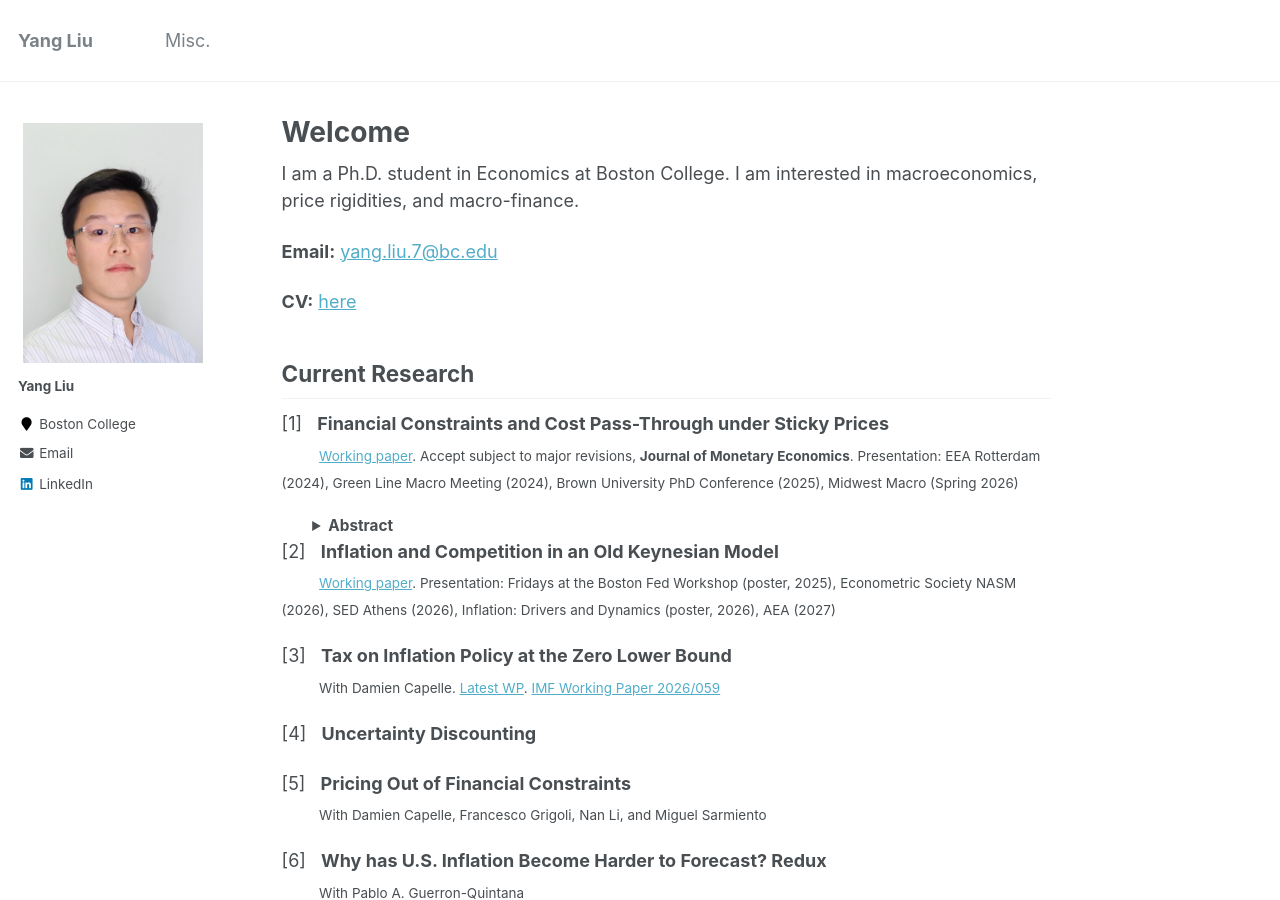
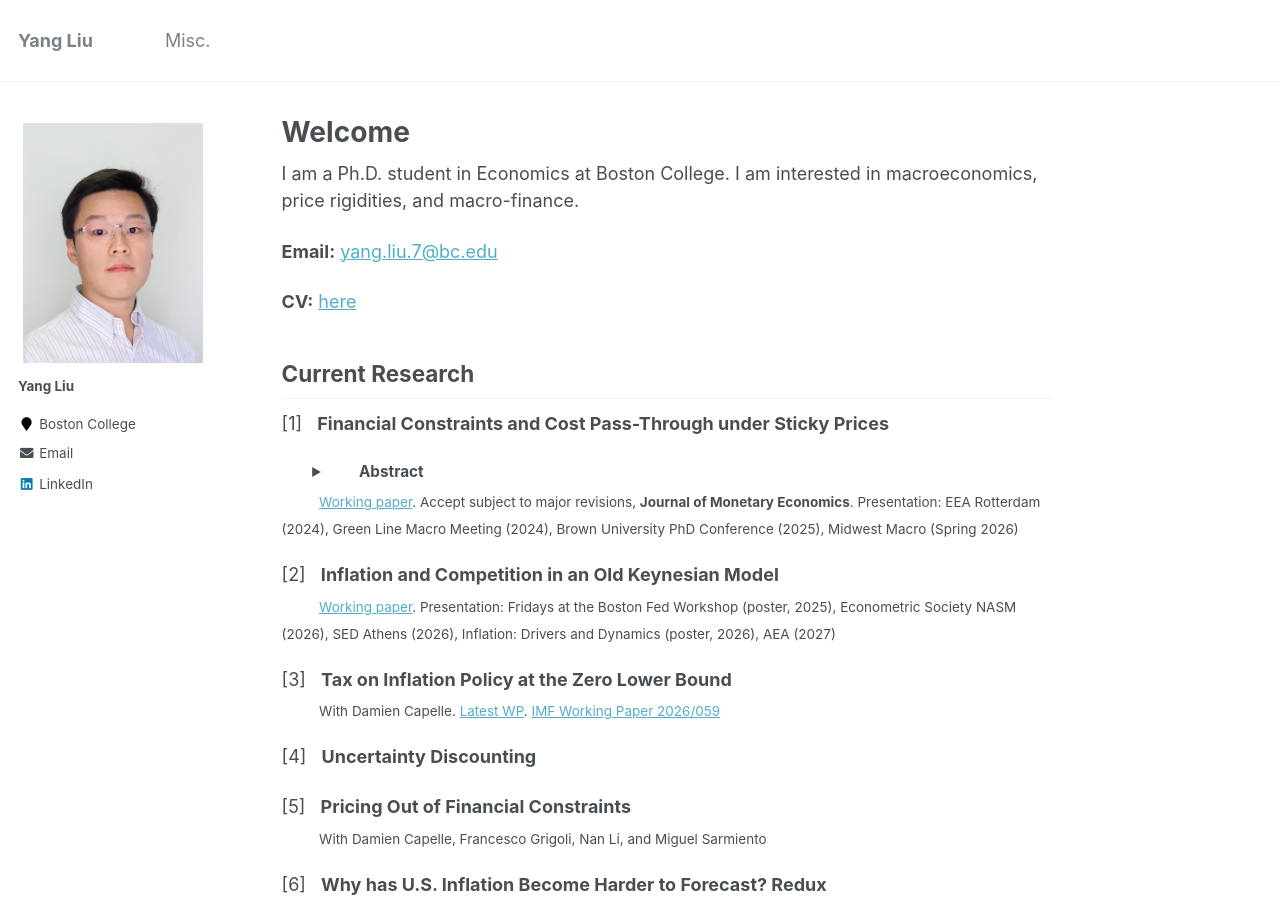
Before and after one commit to yangliu-95/yangliu-95.github.io, a Jekyll site: the page built from _pages/home.md, in a window 1280 px wide and 900 px high. Built offline with Jekyll 4.4.1, drawn with Linux system fonts in a browser that asks for light colours.

```diff
--- a/_pages/home.md
+++ b/_pages/home.md
@@ -18,11 +18,12 @@ I am a Ph.D. student in Economics at Boston College. I am interested in macroeco
 ## Current Research
 
 [1] &nbsp; **Financial Constraints and Cost Pass-Through under Sticky Prices**  <br>
-<sub> &emsp;&emsp;&ensp; [Working paper](https://papers.ssrn.com/sol3/papers.cfm?abstract_id=5259321). Accept subject to major revisions, **Journal of Monetary Economics**. Presentation: EEA Rotterdam (2024), Green Line Macro Meeting (2024), Brown University PhD Conference (2025), Midwest Macro (Spring 2026) </sub>
 <details class="abstract-toggle">
-<summary><b>Abstract</b></summary>
+<summary><b>&emsp;&emsp;Abstract</b></summary>
 <p>2.</p>
 </details>
+
+<sub> &emsp;&emsp;&ensp; [Working paper](https://papers.ssrn.com/sol3/papers.cfm?abstract_id=5259321). Accept subject to major revisions, **Journal of Monetary Economics**. Presentation: EEA Rotterdam (2024), Green Line Macro Meeting (2024), Brown University PhD Conference (2025), Midwest Macro (Spring 2026) </sub>
 
 
 [2] &nbsp; **Inflation and Competition in an Old Keynesian Model**  <br>
```
